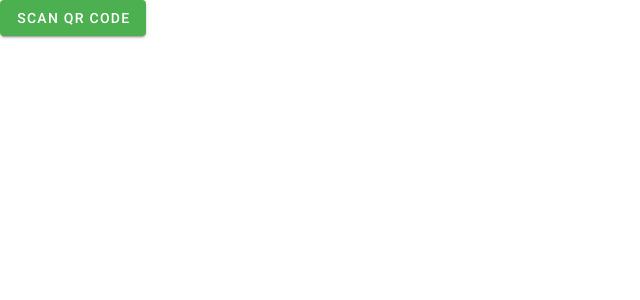
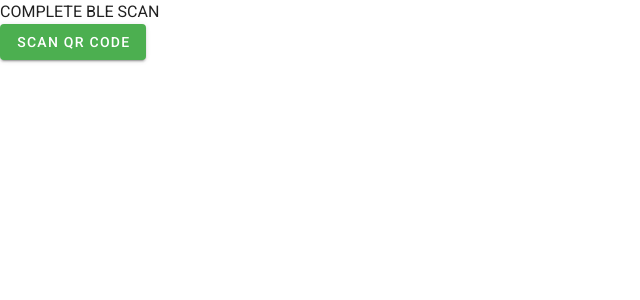
Before and after one commit to farm12786/RQTEST, a Vue app: page / in a window 1280 px wide. Shown: the top 300 px of the page, without its empty margins (0-640 px from the left). Built offline with nearby package versions, Linux system fonts and the light colour scheme.

Commit message:
ready to test

```diff
--- a/src/App.vue
+++ b/src/App.vue
@@ -5,7 +5,9 @@
         <!-- <a href="https://chat-api.one.th/go_api/api/v1/openScanQRcodeWithValue" target="_blank">
         <font size=+4>Scan QR Code to Open Box</font>
         </a> -->
-
+        <div>
+          COMPLETE BLE SCAN
+        </div>
         <v-btn color="success" href="https://chat-api.one.th/go_api/api/v1/openScanQRcodeWithValue" target="_blank">Scan QR Code</v-btn>
 
         <!-- <div>QR Scan TEST</div>
```
